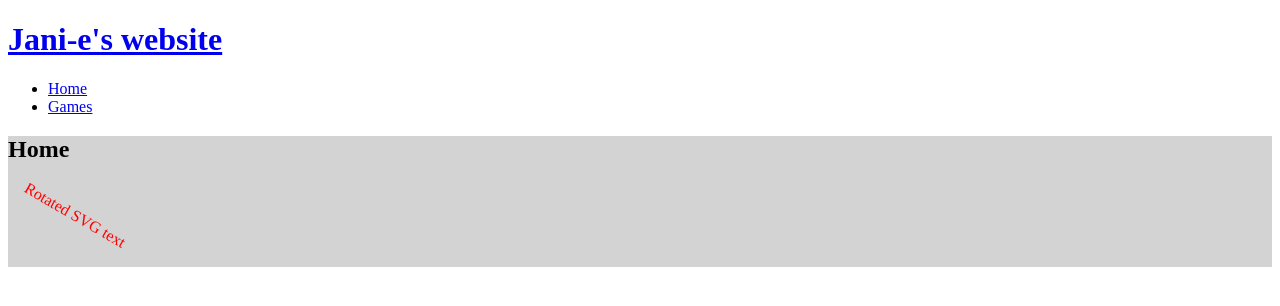
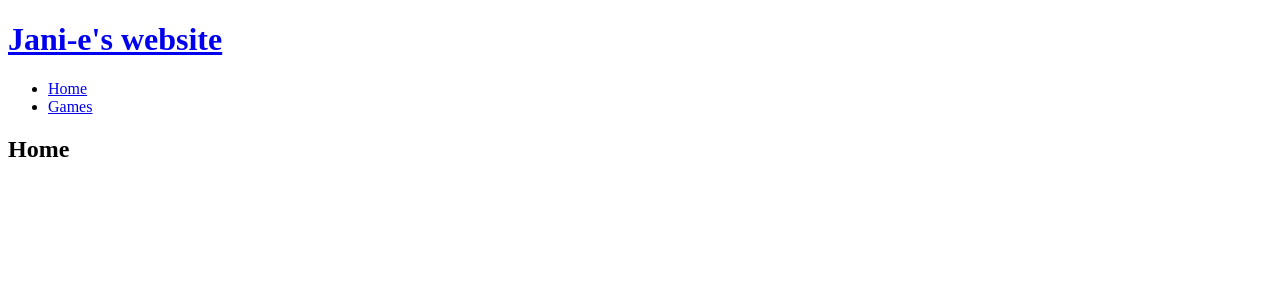
Before and after one commit to jani-e/vitejs_frontend, a React (Vite) app: page / in a window 1280 px wide. Shown: the top 306 px of the page. Built offline with nearby package versions, Linux system fonts and the light colour scheme.

Commit message:
Project cleanup

```diff
--- a/src/App.jsx
+++ b/src/App.jsx
@@ -1,20 +1,12 @@
 import { Link, Route, Routes } from 'react-router-dom'
-import './App.css'
-import Home from './pages/Home'
-import Games from './pages/Games'
-import Solitaire from './pages/games/Solitaire'
-import TBA from './pages/games/TBA'
+import 'src/App.css'
+import NavLinks from 'src/components/NavLinks'
+import Home from 'src/pages/Home'
+import Games from 'src/pages/Games'
+import Solitaire from 'src/pages/games/Solitaire'
+import TBA from 'src/pages/games/TBA'
 
-const NavLinks = () => {
-  return (
-    <nav>
-      <ul>
-        <li><Link to='/'>Home</Link></li>
-        <li><Link to='/games'>Games</Link></li>
-      </ul>
-    </nav>
-  )
-}
+
 
 const App = () => {
   return (
--- /dev/null
+++ b/src/components/NavLinks.jsx
@@ -0,0 +1,14 @@
+import { Link } from "react-router-dom"
+
+const NavLinks = () => {
+  return (
+    <nav>
+      <ul>
+        <li><Link to='/'>Home</Link></li>
+        <li><Link to='/games'>Games</Link></li>
+      </ul>
+    </nav>
+  )
+}
+
+export default NavLinks
--- a/src/pages/Home.jsx
+++ b/src/pages/Home.jsx
@@ -1,13 +1,7 @@
 const Home = () => {
-  const style = {
-    backgroundColor: 'lightgray'
-  }
   return (
-    <div style={style}>
+    <div>
       <h2>Home</h2>
-      <svg height='80' width='200'>
-        <text x={0} y={15} fill='red' transform='rotate(30 20,40)'>Rotated SVG text</text>
-      </svg>
     </div>
   )
 }
```
Also changed, not shown: src/pages/Games.jsx (+0 -9 lines).
